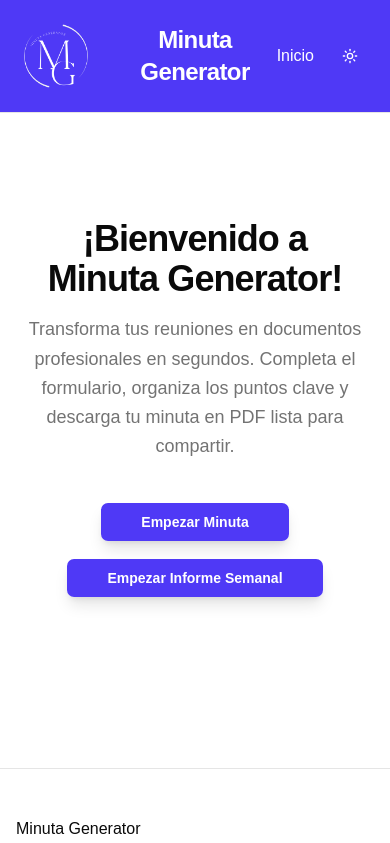
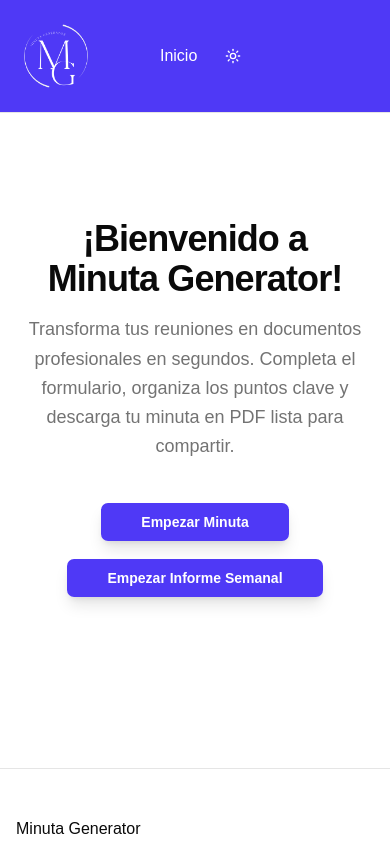
Before and after one commit to Santiago107R/minuta-generate, a React (Vite) app: page /#/ in a window 390 px wide. Shown: the top 843 px of the page. Built offline with nearby package versions, Linux system fonts and the light colour scheme; what @react-pdf/renderer would draw is missing.

Commit message:
fix: hide title on small screens in CustomHeader component

```diff
--- a/src/components/custom/CustomHeader.tsx
+++ b/src/components/custom/CustomHeader.tsx
@@ -21,7 +21,7 @@ const CustomHeader = ({ title }: Props) => {
                 className='h-18 w-auto justify-self-start'
             />
 
-            <h1 className='text-2xl text-center font-bold tracking-tight text-white justify-self-center'>
+            <h1 className='hidden lg:block text-2xl text-center font-bold tracking-tight text-white justify-self-center'>
                 {title}
             </h1>
 
```
